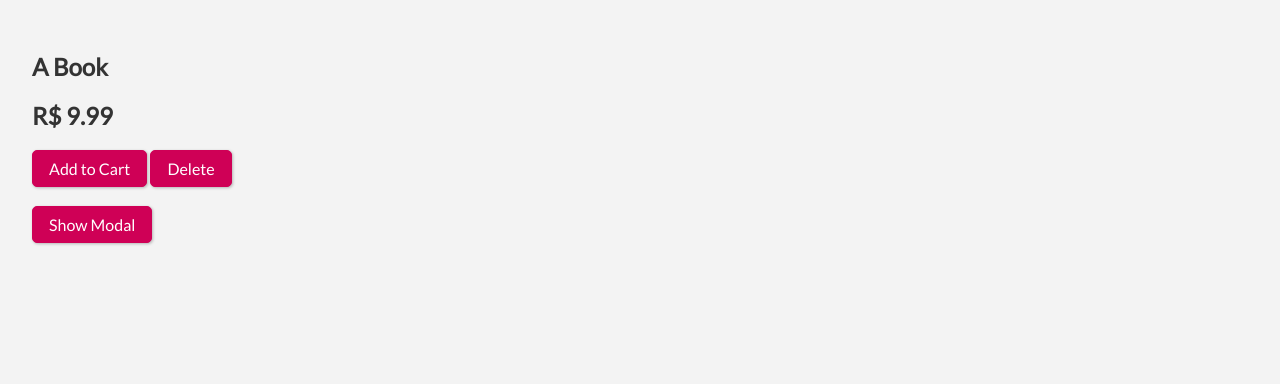
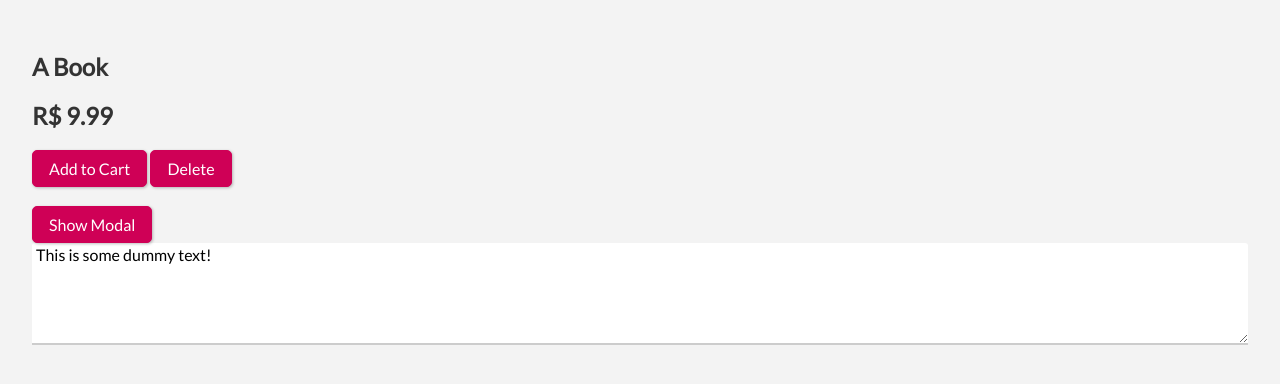
Before and after one commit to heltonricardo/estudo-svelte, a Svelte app: page / in a window 1280 px wide. Shown: the top 384 px of the page. Built offline with nearby package versions, Linux system fonts and the light colour scheme.

Commit message:
entendendo como o tick funciona

```diff
--- a/src/ComponentEvents/ComponentEvents.svelte
+++ b/src/ComponentEvents/ComponentEvents.svelte
@@ -1,6 +1,10 @@
 <script>
   import Modal from "./Modal.svelte";
   import Product from "./Product.svelte";
+  import { tick } from "svelte";
+  import { prevent_default } from "svelte/internal";
+
+  let text = "This is some dummy text!";
 
   let products = [
     {
@@ -18,6 +22,31 @@
 
   function deleteProduct(event) {
     console.log(event.detail);
+  }
+
+  function transform(event) {
+    if (event.keyCode !== 9) {
+      // TAB ASCII code: 9
+      return;
+    }
+    event.preventDefault(); // Impede o comportameto padrão "próximo elemento"
+    const selectionStart = event.target.selectionStart;
+    const selectionEnd = event.target.selectionEnd;
+    const value = event.target.value;
+
+    text =
+      value.slice(0, selectionStart) +
+      value.slice(selectionStart, selectionEnd).toUpperCase() +
+      value.slice(selectionEnd);
+
+    // Anotação 03
+    // event.target.selectionStart = selectionStart;
+    // event.target.selectionEnd = selectionEnd;
+
+    tick().then(() => {
+      event.target.selectionStart = selectionStart;
+      event.target.selectionEnd = selectionEnd;
+    });
   }
 </script>
 
@@ -53,6 +82,9 @@
   </Modal>
 {/if}
 
+<!-- Anotação 03 -->
+<textarea rows="5" value={text} on:keydown={transform} />
+
 <!--
   Anotação 01
   É possível enviar conteúdo para o Modal em vários locais/slots diferentes no
@@ -67,4 +99,12 @@
   quisermos. Aqui, no componente pai, usamos NO COMPONENTE (e não no slot) a
   a declaração "let:didAgree={closeable}". Isso quer dizer que estamos usando
   "closeable" como um apelido para a variável que está no Modal.
+
+  Anotação 03
+  Simplesmente definir a nova seleção dentro da função, não fará com que
+  tenhamos o efeito desejado pois o "value={text}" da tag (a atualização do DOM)
+  só será executada na próxima micro-transação. Além disso, não é possível
+  utilizar afterUpdate() dentro de uma função. Usaremos o tick(). A função tick
+  retorna uma promessa que, quando for concluída, a próxima micro-transação será
+  executada.
 -->
```
